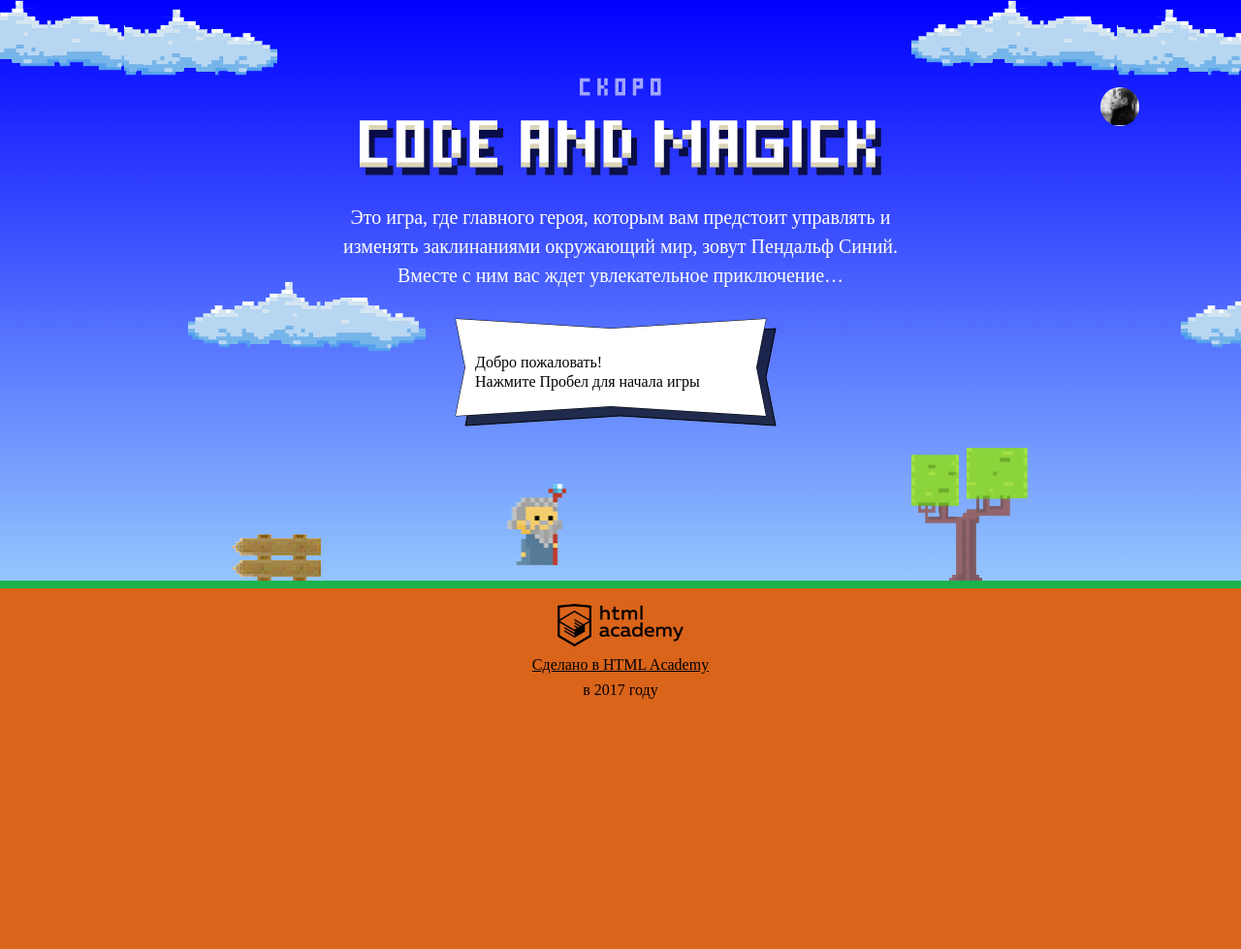
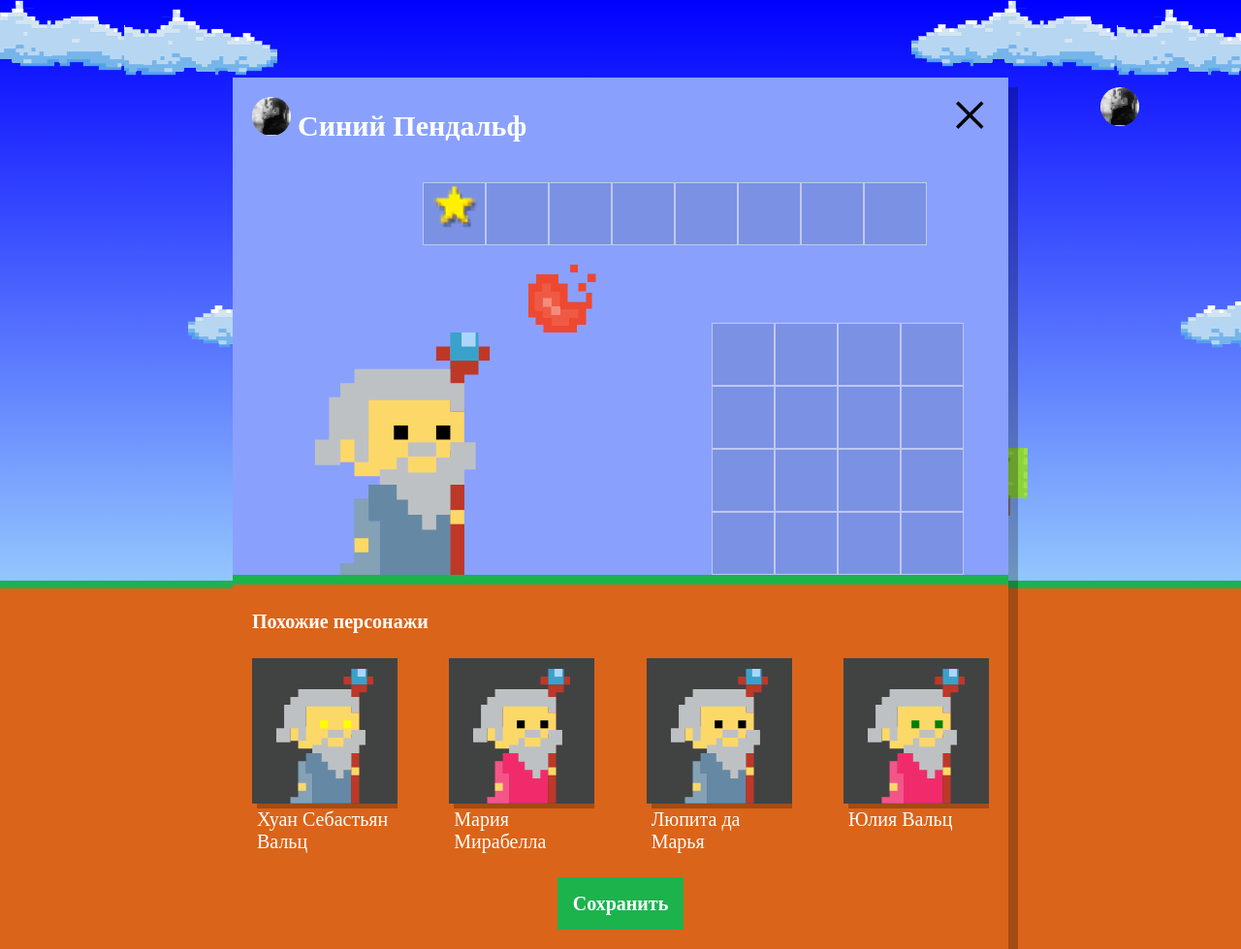
Before and after one commit to Nemchinov01/308327-code-and-magick-20, a website: page index.html in a window 1280 px wide. Shown: the whole page at 97% size. Before the commit the page ends 800 px from the top, so only its background shows below. Drawn offline with Linux system fonts and the light colour scheme; a web font is replaced by a local one.

Commit message:
Манипуляции с DOM

```diff
--- a/index.html
+++ b/index.html
@@ -181,6 +181,7 @@
   </div>
 </template>
 
+<script src="js/setup.js"></script>
 <script src="js/stat.js"></script>
 <script src="js/game.js"></script>
 
--- /dev/null
+++ b/js/setup.js
@@ -0,0 +1,66 @@
+'use strict';
+
+var WIZARD_NAMES = ['Иван', 'Хуан Себастьян', 'Мария', 'Кристоф', 'Виктор', 'Юлия', 'Люпита', 'Вашингтон'];
+var WIZARD_SURNAME = ['да Марья', 'Верон', 'Мирабелла', 'Вальц', 'Онопко', 'Топольницкая', 'Нионго', 'Ирвинг'];
+var COAT_COLOR = ['rgb(101, 137, 164)', 'rgb(241, 43, 107)', 'rgb(146, 100, 161)', 'rgb(56, 159, 117)', 'rgb(215, 210, 55)', 'rgb(0, 0, 0)'];
+var EYES_COLOR = ['black', 'red', 'blue', 'yellow', 'green'];
+
+var userDialog = document.querySelector('.setup');
+userDialog.classList.remove('hidden');
+
+var similarListElement = document.querySelector('.setup-similar-list');
+var similarWizardTemplate = document.querySelector('#similar-wizard-template')
+    .content
+    .querySelector('.setup-similar-item');
+
+// функция случайного числа
+var randomIndex = function (max) {
+  return Math.floor(max * Math.random());
+};
+// имя и фамилия
+var names = [];
+for (var j = 0; j < WIZARD_NAMES.length; j++) {
+  var randomName = WIZARD_NAMES[randomIndex(WIZARD_NAMES.length)];
+  var randomSurname = WIZARD_SURNAME[randomIndex(WIZARD_SURNAME.length)];
+  var wizardName = randomName + ' ' + randomSurname;
+  names.push(wizardName);
+}
+// цвет плаща
+var coatColor = [];
+for (var k = 0; k < WIZARD_NAMES.length; k++) {
+  var randomCoatColor = COAT_COLOR[randomIndex(COAT_COLOR.length)];
+  coatColor.push(randomCoatColor);
+}
+// цвет глаз
+var eyesColor = [];
+for (var l = 0; l < WIZARD_NAMES.length; l++) {
+  var randomEyesColor = EYES_COLOR[randomIndex(EYES_COLOR.length)];
+  eyesColor.push(randomEyesColor);
+}
+
+// добавление параметров в массив
+var wizards = [];
+for (var t = 0; t <= 3; t++) {
+  wizards.push({
+    name: names[t],
+    coatColor: coatColor[t],
+    eyesColor: eyesColor[t],
+  });
+}
+
+// Функция создания элемента
+var renderWizard = function (wizard) {
+  var wizardElement = similarWizardTemplate.cloneNode(true);
+  wizardElement.querySelector('.setup-similar-label').textContent = wizard.name;
+  wizardElement.querySelector('.wizard-coat').style.fill = wizard.coatColor;
+  wizardElement.querySelector('.wizard-eyes').style.fill = wizard.eyesColor;
+  return wizardElement;
+};
+// Сгенерированные DOM - элементы
+var createFragment = document.createDocumentFragment();
+for (var i = 0; i < wizards.length; i++) {
+  createFragment.appendChild(renderWizard(wizards[i]));
+}
+
+similarListElement.appendChild(createFragment);
+document.querySelector('.setup-similar').classList.remove('hidden');
```
